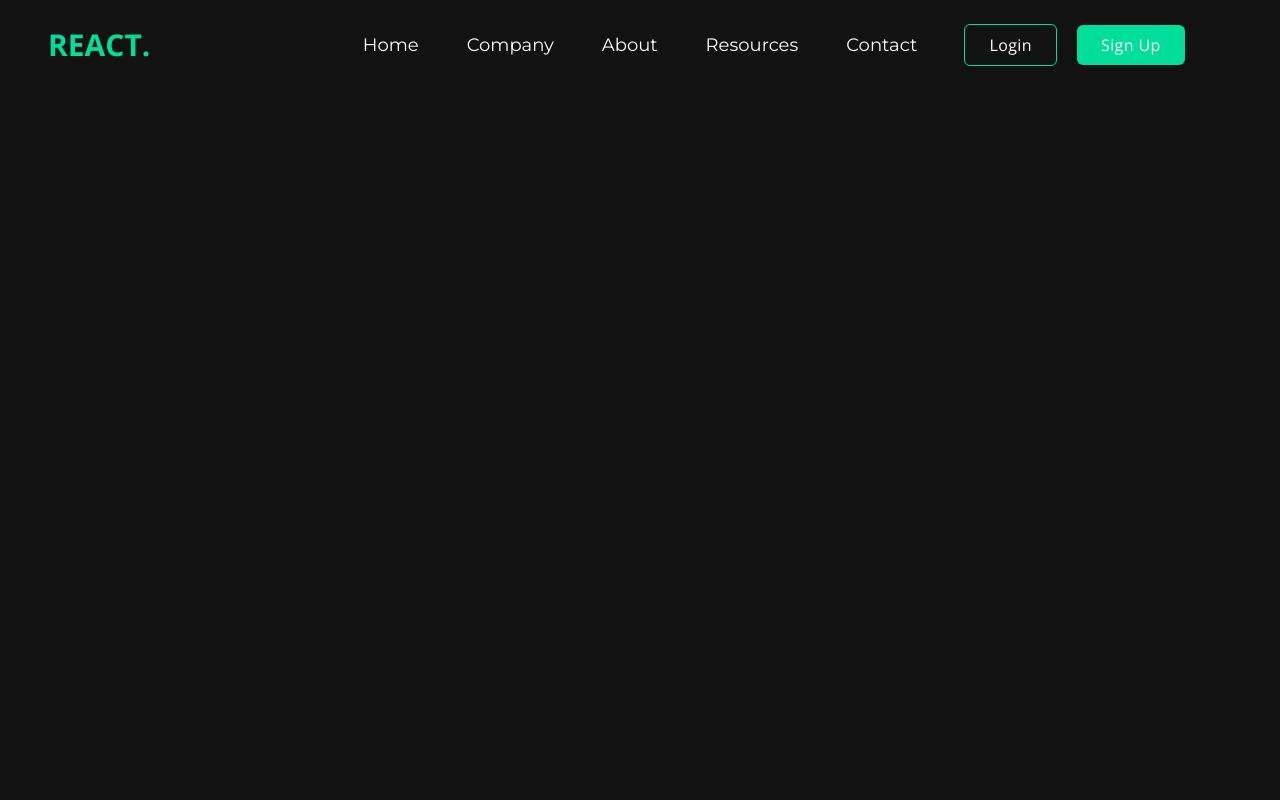
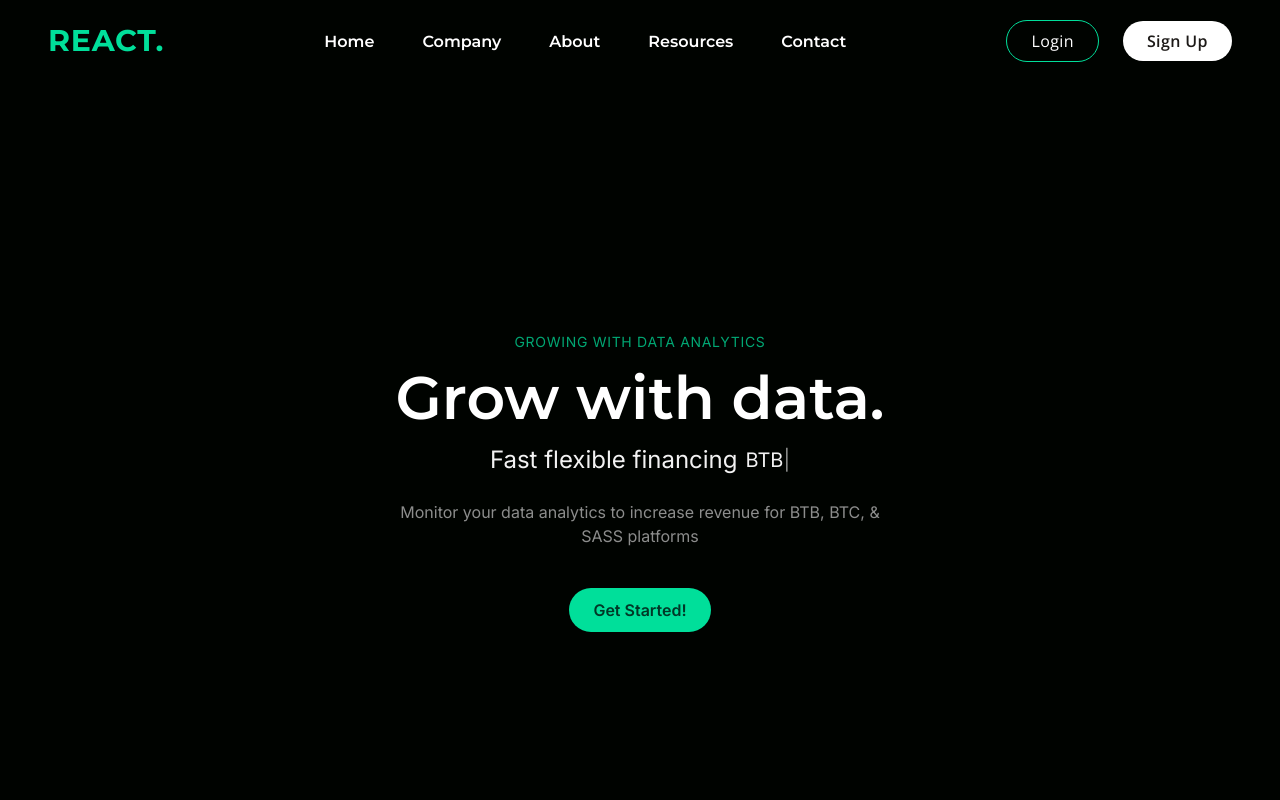
Before and after one commit to sonyokpara/react-data, a React (Vite) app: page / in a window 1280 px wide. Shown: the top 800 px of the page. Built offline with nearby package versions, Linux system fonts and the light colour scheme.

Commit message:
Complete the Hero section

```diff
--- a/package.json
+++ b/package.json
@@ -12,7 +12,8 @@
   "dependencies": {
     "react": "^18.2.0",
     "react-dom": "^18.2.0",
-    "react-icons": "^5.2.1"
+    "react-icons": "^5.2.1",
+    "react-typed": "^2.0.12"
   },
   "devDependencies": {
     "@types/react": "^18.2.66",
--- a/src/App.jsx
+++ b/src/App.jsx
@@ -1,7 +1,13 @@
-import { Navbar } from "./sections";
+import { Navbar, Hero, Analytics } from "./sections";
 
 const App = () => {
-  return <Navbar />;
+  return (
+    <main className="font-inter text-base">
+      <Navbar />
+      <Hero />
+      <Analytics />
+    </main>
+  );
 };
 
 export default App;
--- a/src/components/Button.jsx
+++ b/src/components/Button.jsx
@@ -1,10 +1,10 @@
 const Button = ({ label, backgroundColor, textColor, borderColor }) => {
   return (
     <button
-      className={`text-md font-open-sans tracking-wide font-normal px-6 py-2 rounded-md ${
+      className={`text-md font-open-sans tracking-wide font-normal px-6 py-2 rounded-full ${
         backgroundColor
-          ? `${backgroundColor} ${textColor} border-none`
-          : "bg-transparent border border-primary"
+          ? `${backgroundColor} ${textColor} border-none hover:text-primary transition-all duration-300`
+          : "bg-transparent border border-primary hover:text-primary hover:border-white transition-all duration-300"
       }`}
     >
       {label}
--- a/src/index.css
+++ b/src/index.css
@@ -6,4 +6,5 @@
 
 :root {
   color-scheme: dark;
+  background-color: #000300;
 }
--- /dev/null
+++ b/src/sections/Analytics.jsx
@@ -0,0 +1,14 @@
+const Analytics = () => {
+  return (
+    <section className="bg-white py-12 flex flex-wrap justify-center items-center w-full">
+      <div className=""></div>
+      <div>
+        <h3 className="uppercase text-primary font-normal font-inter">
+          Data Analytics Dashboard
+        </h3>
+      </div>
+    </section>
+  );
+};
+
+export default Analytics;
--- /dev/null
+++ b/src/sections/Hero.jsx
@@ -0,0 +1,43 @@
+import { ReactTyped } from "react-typed";
+
+const Hero = () => {
+  return (
+    <section
+      id="home"
+      className="min-h-screen flex flex-col justify-center items-center"
+    >
+      <div className="uppercase text-primary/75 text-sm font-inter tracking-wider mb-4">
+        growing with data analytics
+      </div>
+      <h1 className="text-white mb-2 md:mb-4 text-4xl sm:text-5xl md:text-6xl font-semibold font-montserrat">
+        Grow with data.
+      </h1>
+      <div className="flex justify-center items-center gap-2 text-white/95">
+        <p className="md:text-2xl sm:text-xl text-base font-normal">
+          Fast flexible financing
+        </p>
+        <ReactTyped
+          className="md:text-xl text-base font-normal"
+          strings={["BTB", "BTC", "SASS"]}
+          typeSpeed={80}
+          backSpeed={100}
+          loop
+        />
+      </div>
+
+      <div className="mt-6">
+        <p className="text-white/55 font-inter max-lg:mx-auto max-lg:max-w-96 lg:max-w-lg text-center">
+          Monitor your data analytics to increase revenue for BTB, BTC, & SASS
+          platforms
+        </p>
+      </div>
+      <div className="mt-10">
+        <button className="outline-none focus:outline-none rounded-full px-6 py-2.5 font-semibold bg-primary text-black/75 font-inter">
+          Get Started!
+        </button>
+      </div>
+    </section>
+  );
+};
+
+export default Hero;
--- a/src/sections/Navbar.jsx
+++ b/src/sections/Navbar.jsx
@@ -1,21 +1,48 @@
 import { navLinks } from "../constants";
 import Button from "../components/Button";
+import { AiOutlineClose, AiOutlineMenu } from "react-icons/ai";
+import { useState, useEffect } from "react";
 
 const Navbar = () => {
+  const [isMenuOpen, setIsMenuOpen] = useState(false);
+  const [isFixed, setIsFixed] = useState(false);
+
+  const toggleMenu = () => {
+    setIsMenuOpen(!isMenuOpen);
+  };
+
+  useEffect(() => {
+    const handleScroll = () => {
+      window.scrollY > 0 ? setIsFixed(true) : setIsFixed(false);
+    };
+    window.addEventListener("scroll", handleScroll);
+
+    return () => {
+      window.addEventListener("scroll", handleScroll);
+    };
+  });
+
   return (
-    <header className="fixed top-0 right-0 left-0 w-full">
-      <div className="flex justify-between items-center py-6 px-12">
-        <div className="w-full text-3xl font-bold font-open-sans text-primary">
+    <header
+      className={`w-full py-5 px-12 ${
+        isFixed
+          ? "sticky top-0 left-0 right-0 border-b border-gray-700 shadow-lg"
+          : "relative"
+      }`}
+    >
+      <nav className="flex justify-between items-center">
+        <a
+          href="/"
+          className="text-xl md:text-2xl lg:text-3xl text-primary font-bold font-montserrat tracking-wide"
+        >
           REACT.
-        </div>
+        </a>
 
-        {/* main navigation links */}
-        <nav>
-          <ul className="flex justify-center items-center space-x-12">
+        <ul className="hidden md:flex items-center justify-center space-x-8 md:space-x-10 lg:space-x-12">
           {navLinks.map((navLink, index) => (
             <li key={index}>
               <a
-                  className="font-normal font-montserrat text-lg hover:text-primary transition-all duration-300"
+                className="font-montserrat font-semibold text-sm md:text-base hover:text-primary transition-all duration-300"
                 href={navLink.href}
               >
                 {navLink.link}
@@ -23,14 +50,54 @@ const Navbar = () => {
             </li>
           ))}
         </ul>
+
+        <div className="hidden md:flex justify-end items-center gap-6">
+          <Button label="Login" />
+          <Button
+            label="Sign Up"
+            backgroundColor="bg-white font-semibold"
+            textColor="text-stone-900"
+          />
+        </div>
+
+        <div className="block md:hidden cursor-pointer">
+          {isMenuOpen ? (
+            <AiOutlineClose onClick={toggleMenu} className="w-6 h-6" />
+          ) : (
+            <AiOutlineMenu onClick={toggleMenu} className="w-6 h-6" />
+          )}
+        </div>
       </nav>
 
-        {/* buttons */}
-        <div className="flex justify-center items-center space-x-5 w-full">
+      <nav
+        className={`md:hidden bg-black py-5 px-10 w-[300px] h-full border-r border-r-gray-950 min-h-screen ${
+          isMenuOpen
+            ? `fixed top-20 left-0 ease-in-out duration-500`
+            : "fixed -left-[100%] top-20"
+        }`}
+      >
+        <ul className="space-y-6 flex flex-col justify-start">
+          {navLinks.map((navLink, index) => (
+            <li key={index}>
+              <a
+                className="font-montserrat font-semibold text-base hover:text-primary transition-all duration-300"
+                href={navLink.href}
+              >
+                {navLink.link}
+              </a>
+            </li>
+          ))}
+        </ul>
+
+        <div className="flex justify-start items-center gap-4 py-10">
           <Button label="Login" />
-          <Button label="Sign Up" backgroundColor="bg-primary" />
+          <Button
+            label="Sign Up"
+            backgroundColor="bg-white font-semibold"
+            textColor="text-stone-900"
+          />
         </div>
-      </div>
+      </nav>
     </header>
   );
 };
--- a/src/sections/index.js
+++ b/src/sections/index.js
@@ -1,3 +1,5 @@
 import Navbar from "./Navbar";
+import Hero from "./Hero";
+import Analytics from "./Analytics";
 
-export { Navbar };
+export { Navbar, Hero, Analytics };
```
Also changed, not shown: 1 other file (tests, documents, lock files or other folders). Lines whose indentation alone changed are shown as unchanged.
